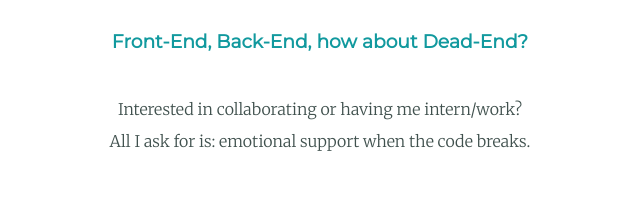
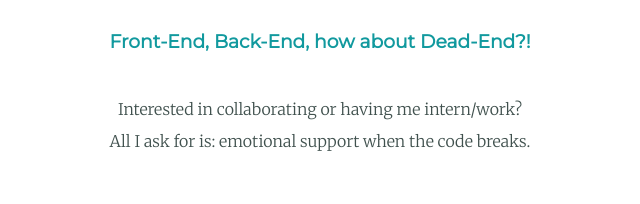
Before and after one commit to PrettyLegit/CSS-My-Site, a plain HTML site: page index.html in a window 1280 px wide. Shown: the part 2680-2884 px from the top of the page, 320-960 px from the left. Drawn offline with Linux system fonts and the light colour scheme.

Commit message:
Update index.html

```diff
--- a/index.html
+++ b/index.html
@@ -35,8 +35,10 @@
         <img class="comment-out-img" src="images/comment_it_out.png.jpg" alt="">
         <iframe src="https://giphy.com/embed/gYWeVOiMmbg3kzCTq5" frameBorder="0" class="pac-man-gif" allowFullScreen></iframe>
         <h3>Why I Code</h3>
-        <p>I love to code because I like how creative I can be with what I want to design. All programmers have the same tools, and it is how we use those tools, that our ideas begin to manifest. As a growing Software Devleoper I want to have my actions reflected in the code
-          I write for myself, and for companies I work with. /*Also, it would nice to not be homeless :P */ Note: More updates will come to this website, as soon as I escape the rehab. center because of my caffine addiction. :')</p>
+        <p>I love to code because I like how creative I can be with what I want to design. All programmers have the same tools,
+          and it is how we use those tools, that our ideas begin to manifest. As a growing Software Devleoper I want to have my
+          actions reflected in the code I write for myself, and for companies I work with. /*Also, it would nice to not be homeless
+          :P */ Note: More updates will come to this website, as soon as I escape the rehab. center because of my caffine addiction. :')</p>
       </div>
       <div class="skill-row">
         <img class="computer-img" src="images/circle-cropped_computer.png" alt="">
@@ -47,7 +49,7 @@
     <hr>
     <div class="contact-me">
       <h2>Get In Touch</h2>
-      <h3>Front-End, Back-End, how about Dead-End?</h3>
+      <h3>Front-End, Back-End, how about Dead-End?!</h3>
       <p class="contact-message">Interested in collaborating or having me intern/work?<br>All I ask for is: emotional support when the code breaks.</p>
       <a class="contact-me-btn" href="mailto:this.jimmy.business@gmail.com">CONTACT ME</a>
     </div>
```
